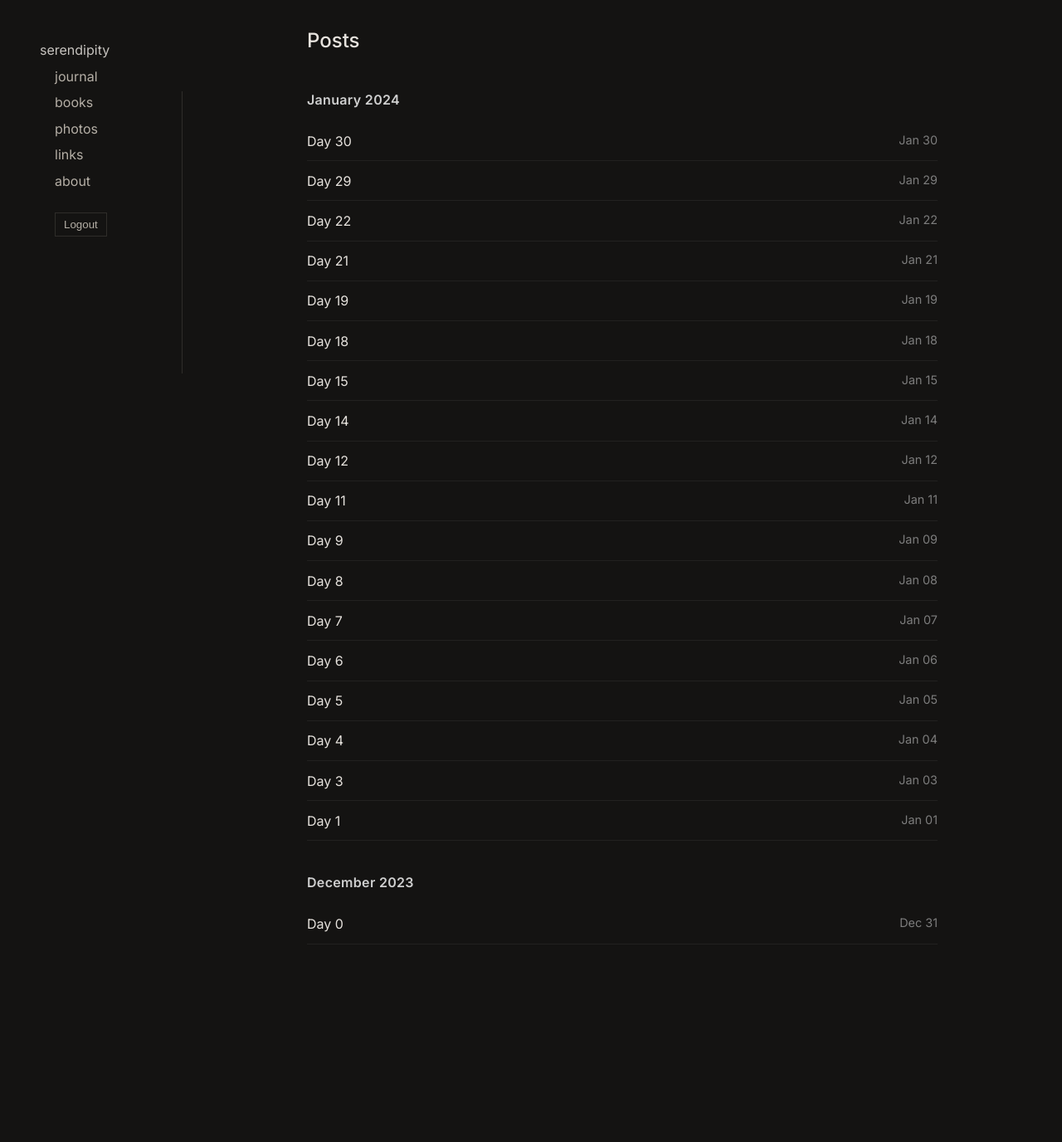
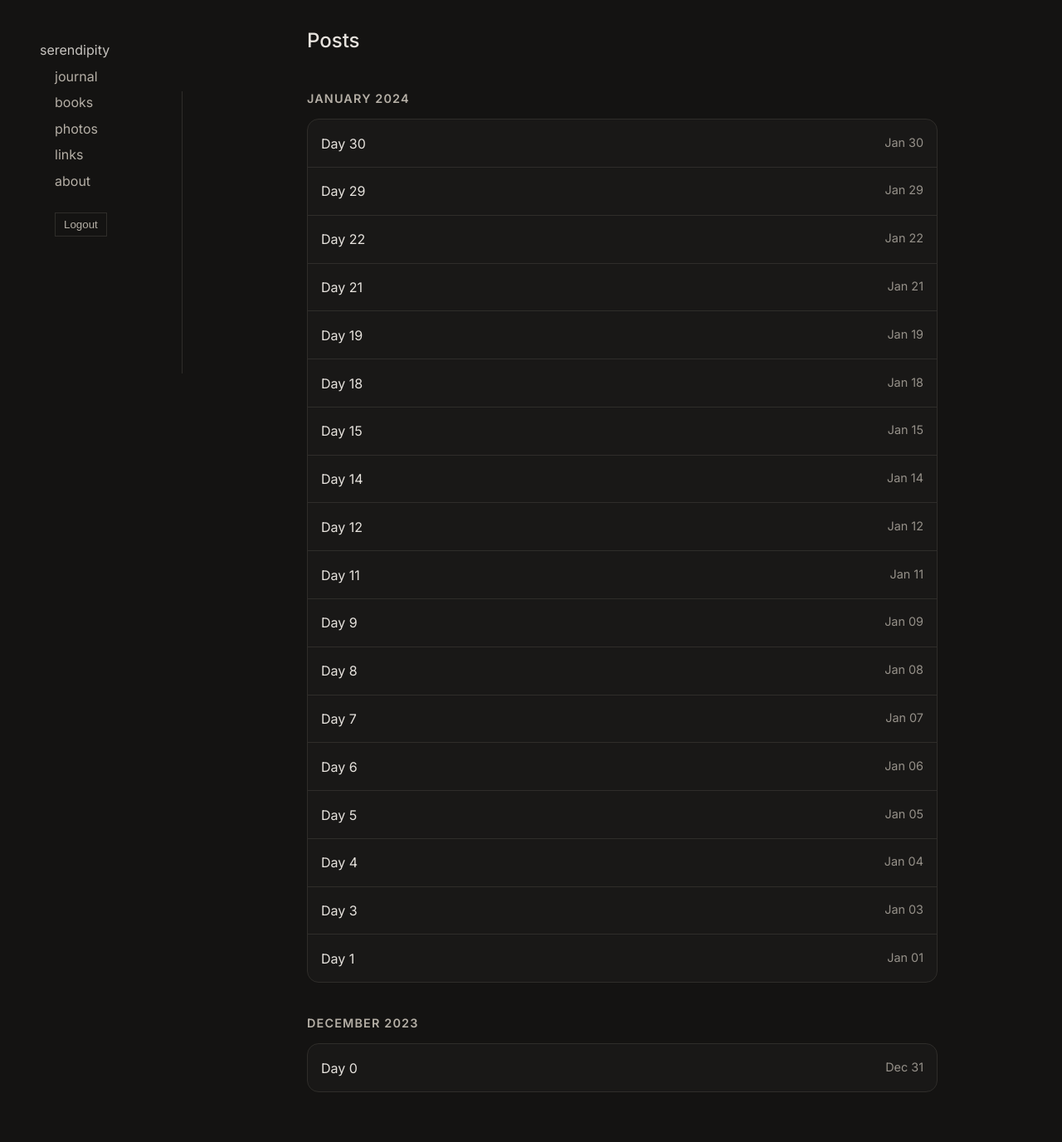
Before and after one commit to nazirmusawer/nazirmusawer.github.io, a Jekyll site: the page built from journal.html, in a window 1280 px wide. Shown: the whole page at 83% size. Built offline with Jekyll 4.4.1, drawn with Linux system fonts in a browser that asks for light colours; before the commit the page ends 1198 px from its top, so only the background shows below that.

Commit message:
Update site.css

```diff
--- a/assets/css/site.css
+++ b/assets/css/site.css
@@ -276,3 +276,41 @@ pre, code {
   color: var(--muted);
   text-decoration: none;
 }
+/* Journal index — cleaner */
+.journal-month{
+  margin: 2.25rem 0 0.75rem;
+  font-size: 0.9rem;
+  font-weight: 600;
+  color: var(--muted);
+  text-transform: uppercase;
+  letter-spacing: 0.08em;
+}
+
+.journal-list{
+  list-style: none;
+  padding: 0;
+  margin: 0;
+  border: 1px solid var(--line);
+  border-radius: 14px;
+  overflow: hidden;
+  background: rgba(255,255,255,0.02);
+}
+
+.journal-item{
+  display: flex;
+  justify-content: space-between;
+  gap: 1rem;
+  padding: 0.9rem 1rem;
+  border-bottom: 1px solid var(--line);
+}
+
+.journal-item:last-child{
+  border-bottom: 0;
+}
+
+.journal-date{
+  color: var(--muted);
+  font-size: 0.9rem;
+  white-space: nowrap;
+  opacity: 0.8;
+}
```
